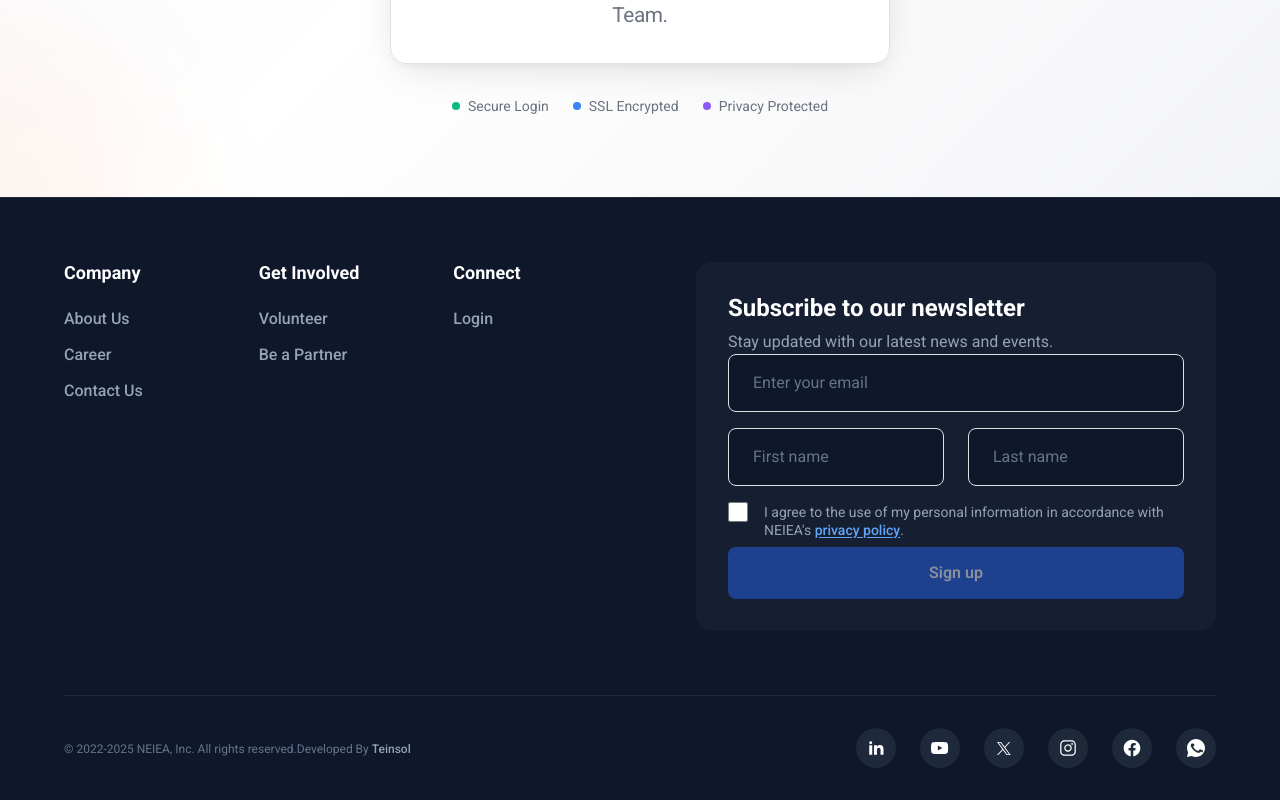
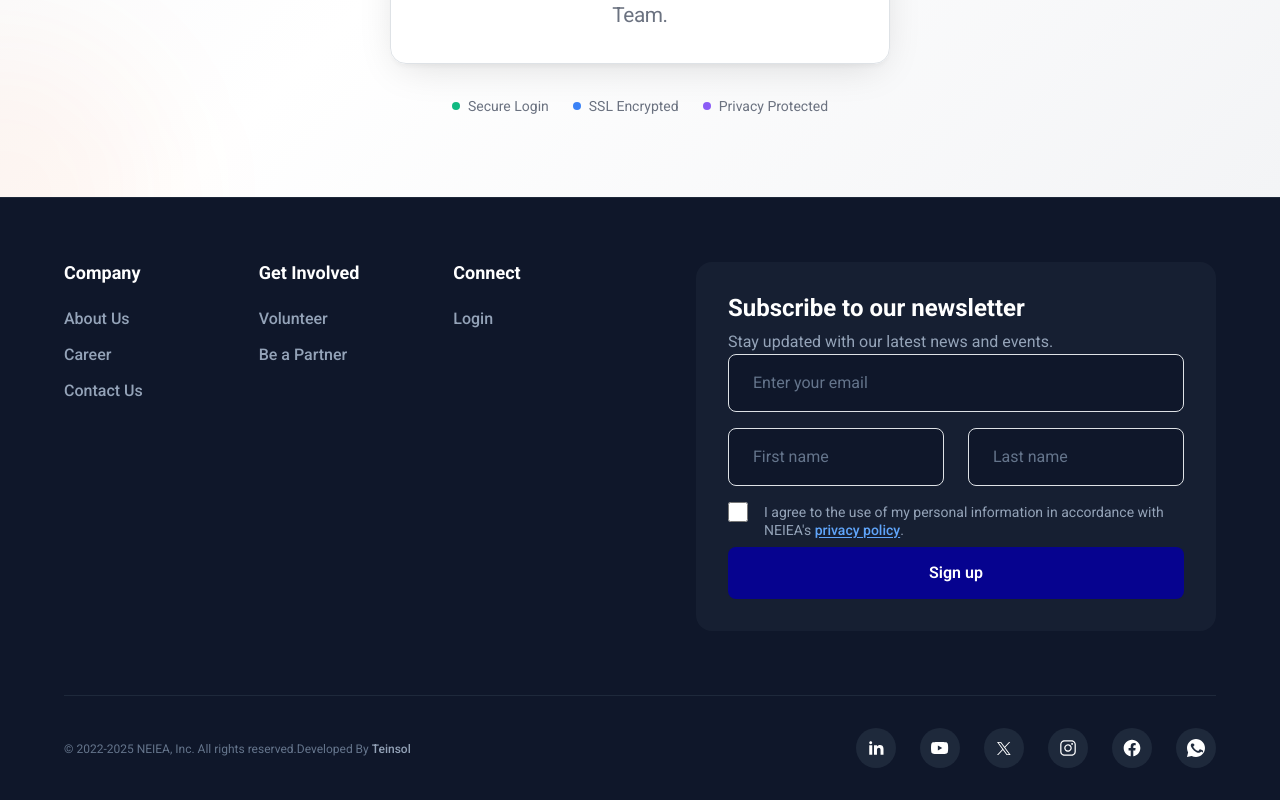
Before and after one commit to neieadeveloper/NEIEA-Frontend, a React (Vite) app: page /login in a window 1280 px wide. Shown: the part 847-1647 px from the top of the page. Built offline with nearby package versions, Linux system fonts and the light colour scheme; no server answers.

Commit message:
fixed footer

```diff
--- a/src/components/Footer.jsx
+++ b/src/components/Footer.jsx
@@ -150,8 +150,8 @@ const Footer = () => {
 
                 <button
                   type="submit"
-                  className={`w-full bg-blue-600 hover:bg-blue-700 text-white font-semibold py-3.5 px-6 rounded-lg transition-colors duration-200 mt-2 ${isLoading || !hasConsented ? 'opacity-50 cursor-not-allowed' : ''}`}
-                  disabled={isLoading || !hasConsented}
+                  className={`w-full bg-ngo-color1 text-white font-semibold py-3.5 px-6 rounded-lg transition-all duration-300 mt-2 hover:bg-ngo-color1/90 ${isLoading ? 'opacity-50 cursor-not-allowed' : ''}`}
+                  disabled={isLoading}
                 >
                   {isLoading ? 'Subscribing...' : 'Sign up'}
                 </button>
```
